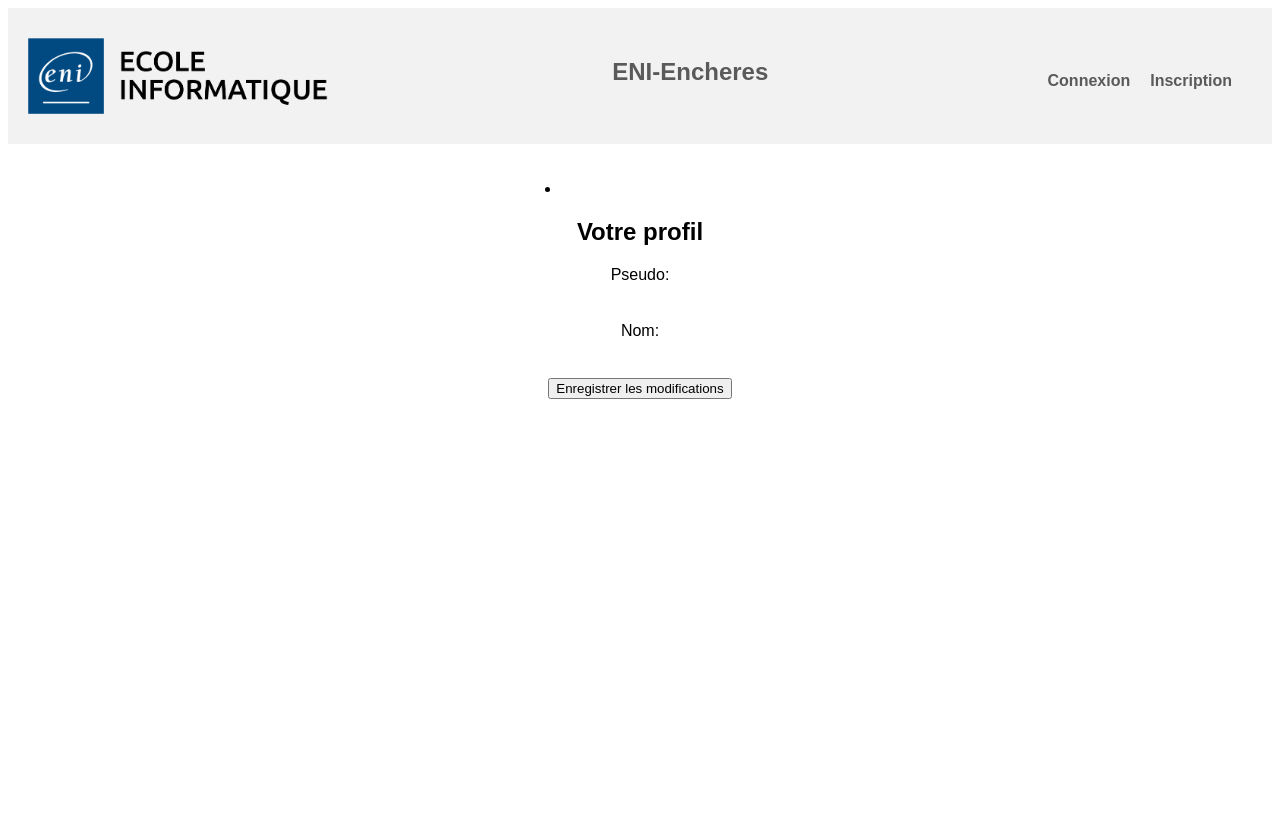
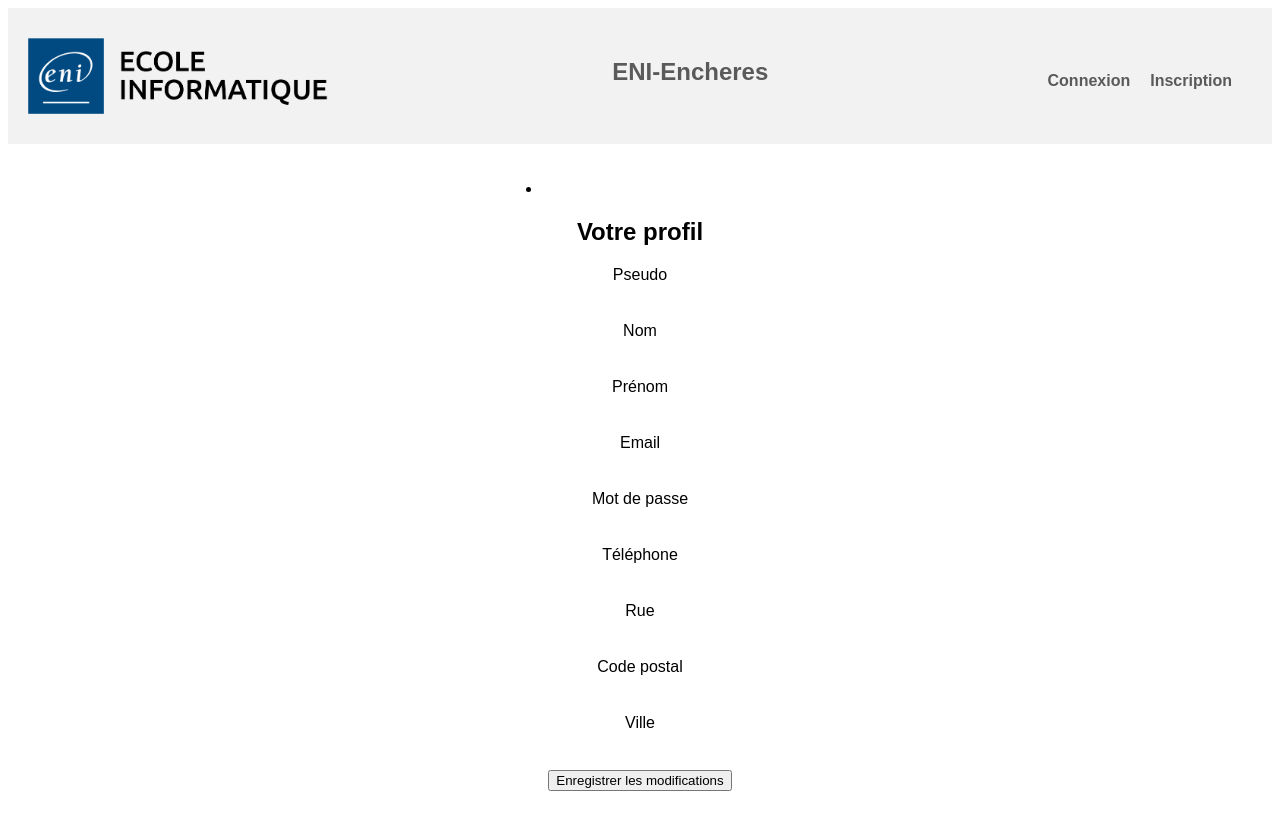
Before and after one commit to lucas79180/Projet-CDA, a Vue app in the folder front-end/: page /update in a window 1280 px wide. Built offline with nearby package versions, Linux system fonts and the light colour scheme; no server answers.

Commit message:
feat: profilModify

```diff
--- a/front-end/src/views/UpdateUser.vue
+++ b/front-end/src/views/UpdateUser.vue
@@ -3,6 +3,7 @@ import {defineProps, onMounted, ref} from "vue";
 import axios from "../axios/instance";
 import ErrorsDisplay from "@/components/ErrorsDisplay.vue";
 import TableElement from "@/components/TableElement.vue";
+import FormTextElement from "@/components/FormTextElement.vue";
 
 const userProfile = ref({
   pseudo: '',
@@ -16,16 +17,18 @@ const userProfile = ref({
   mot_de_passe: '',
 });
 
+const userProfil = ref([])
 const listeErreurs = ref([]);
 
 async function recupererProfil() {
   try {
-    const reponseHTTP = await axios.get('/utilisateurs/profil'); // Endpoint spécifique pour récupérer le profil de l'utilisateur connecté
-    Object.assign(userProfile.value, reponseHTTP.data);
+    const reponseHTTP = await axios.get('/utilisateurs');
+    userProfile.value = reponseHTTP.data;
   } catch (error) {
     listeErreurs.value.push(error.message);
   }
 }
+
 
 // Fonction pour mettre à jour le profil de l'utilisateur
 async function modifierProfil() {
@@ -53,14 +56,24 @@ onMounted(() => {
 
     <!-- Formulaire de modification du profil -->
     <form @submit.prevent="modifierProfil">
-      <div>
-        <label for="pseudo">Pseudo:</label>
-        <input type="text" id="pseudo" v-model="userProfile.pseudo" required>
-      </div>
-      <div>
-        <label for="nom">Nom:</label>
-        <input type="text" id="nom" v-model="userProfile.nom" required>
-      </div>
+      <FormTextElement label="Pseudo" type="text" :object="userProfile" field="pseudo"/>
+
+      <FormTextElement label="Nom" type="text" :object="userProfile" field="nom"/>
+
+      <FormTextElement label="Prénom" type="text" :object="userProfile" field="prenom" />
+
+      <FormTextElement label="Email" type="email" :object="userProfile" field="email"/>
+
+      <FormTextElement label="Mot de passe" type="password" :object="userProfile" field="mot_de_passe"/>
+
+      <FormTextElement label="Téléphone" type="tel" :object="userProfile" field="telephone"/>
+
+      <FormTextElement label="Rue" type="text" :object="userProfile" field="rue"/>
+
+      <FormTextElement label="Code postal" type="text" :object="userProfile" field="code_postal"/>
+
+      <FormTextElement label="Ville" type="text" :object="userProfile" field="ville" />
+
       <!-- Ajoutez d'autres champs pour les autres informations du profil -->
       <!-- Assurez-vous de lier les champs aux propriétés correspondantes de userProfile -->
 
```
